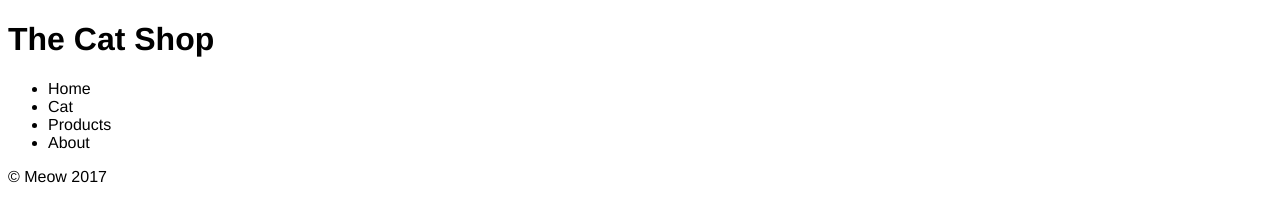
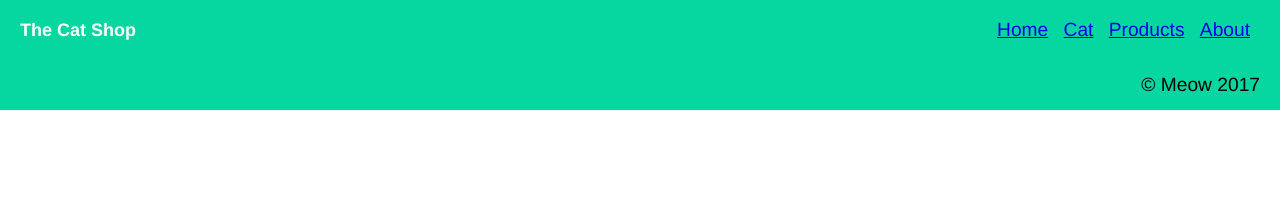
Before and after one commit to leneehe/copycat-assignment, a plain HTML site: page index.html in a window 1280 px wide. Drawn offline with Linux system fonts and the light colour scheme.

Commit message:
Add style to Header and Footer

```diff
--- a/css/style.css
+++ b/css/style.css
@@ -6,4 +6,48 @@
 
 body {
   font-family: "Helvetica Neue", Helvetica, Arial, sans-serif;
+  margin: 0;
+  padding: 0;
+  font-size: 1.2em;
 }
+
+header {
+  height: 60px;
+  overflow: hidden;
+  background-color: #06D6A0;
+  text-align: center;
+  padding: 0 20px;
+}
+
+.logo {
+  display: block;
+  font-weight: bold;
+  color: white;
+  font-size: 18px;
+  line-height: 60px;
+  float: left;
+  margin: 0;
+}
+
+.navbar{
+  float: right;
+}
+
+ul {
+  list-style-type: none;
+}
+
+li {
+  display: inline-block;
+  margin-right: 10px;
+  margin-bottom: 5px
+  line-height: 60px;
+}
+
+footer {
+  height: 50px;
+  background-color: #06D6A0;
+  text-align: right;
+  padding: 0 20px;
+  line-height: 50px;
+}
--- a/index.html
+++ b/index.html
@@ -3,17 +3,17 @@
   <head>
     <meta charset="utf-8">
     <title>Copy Cat</title>
-    <link rel="stylesheet" href="/css/style.css">
+    <link rel="stylesheet" href="css/style.css">
   </head>
   <body>
     <header>
-      <h1>The Cat Shop</h1>
+      <h1 class="logo">The Cat Shop</h1>
       <nav>
         <ul class="navbar">
-          <li>Home</li>
-          <li>Cat</li>
-          <li>Products</li>
-          <li>About</li>
+          <li><a href="#home">Home</a></li>
+          <li><a href="#cats">Cat</a></li>
+          <li><a href="#products">Products</a></li>
+          <li><a href="#about">About</a></li>
         </ul>
       </nav>
     </header>
```
